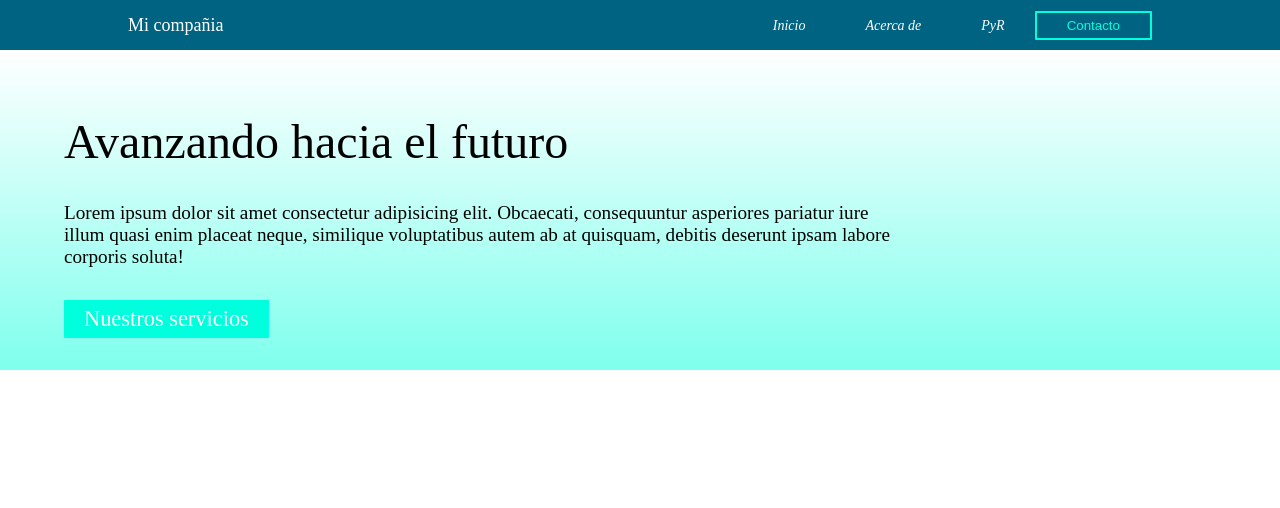
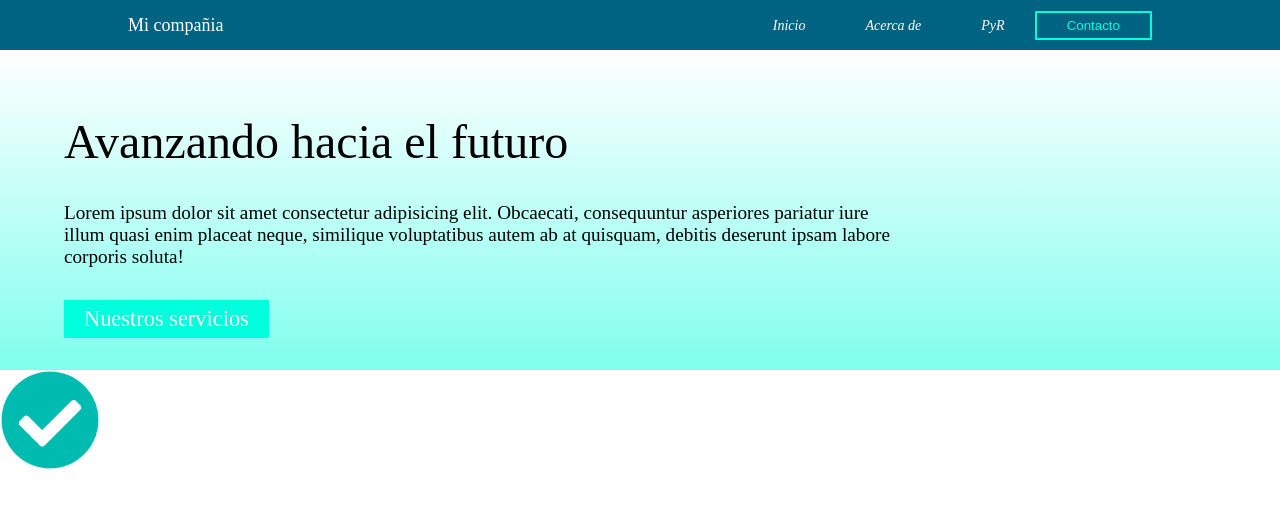
Before and after one commit to Jose-Jaime-Castaneda/Landing-Page-Vue, a Vue app in the folder landing-page-vue/: page /#/ in a window 1280 px wide. Shown: the top 508 px of the page. Built offline with nearby package versions, Linux system fonts and the light colour scheme; a web font is replaced by a local one.

Commit message:
Se termina la parte principal del componente home

```diff
--- a/landing-page-vue/src/components/Home.vue
+++ b/landing-page-vue/src/components/Home.vue
@@ -1,4 +1,5 @@
 <template>
+  <div>
     <div class="home">
       <main class="Main">
         <div class="MainTitle">
@@ -7,15 +8,19 @@
         <article class="Description">
           <p>
             Lorem ipsum dolor sit amet consectetur adipisicing elit. Obcaecati,
-          consequuntur asperiores pariatur iure illum quasi enim placeat neque,
-          similique voluptatibus autem ab at quisquam, debitis deserunt ipsam
-          labore corporis soluta!
+            consequuntur asperiores pariatur iure illum quasi enim placeat
+            neque, similique voluptatibus autem ab at quisquam, debitis deserunt
+            ipsam labore corporis soluta!
           </p>
         </article>
         <div class="btnServicios">
           <button class="boton">Nuestros servicios</button>
         </div>
       </main>
+    </div>
+    <section class="SectionMain">
+      <img src="../../resources/check-circle-solid.png" alt="" />
+    </section>
   </div>
 </template>
 
```
Lines whose indentation alone changed are shown as unchanged.
